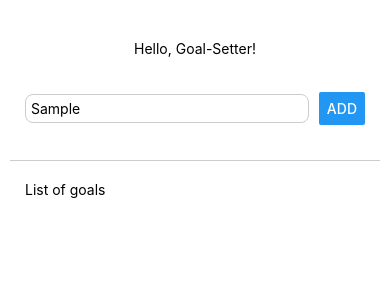
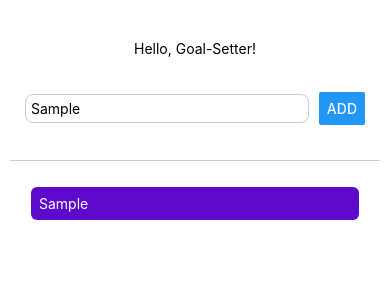
Before and after one commit to Elena-Weber/my-goals, a React Native app: screen / in a window 390 px wide. Both pictures are taken after typing "Sample" into the empty fields and a click on the button "ADD". Shown: the top 300 px of the page. Built offline with nearby package versions, Linux system fonts and the light colour scheme.

Commit message:
display list

```diff
--- a/App.js
+++ b/App.js
@@ -1,9 +1,10 @@
 import { useState } from 'react';
-import { StyleSheet, Text, View, Button, TextInput } from 'react-native';
+import { StyleSheet, Text, View, Button, TextInput, ScrollView, FlatList } from 'react-native';
 
 export default function App() {
 
   const [goal, setGoal] = useState('')
+  const [goals, setGoals] = useState([])
 
   function goalInputHandler(text) {
     // console.log(text)
@@ -11,7 +12,8 @@ export default function App() {
   }
 
   function addGoalHandler() {
-    console.log(goal)
+    // console.log(goal)
+    setGoals(currentGoals => [...currentGoals, {text: goal, key: Math.random().toString()}])
   }
 
   return (
@@ -25,8 +27,24 @@ export default function App() {
         />
         <Button title="Add" onPress={addGoalHandler} />
       </View>
-      <View style={styles.goalsContainer} >
-        <Text>List of goals</Text>
+      <View style={styles.goalsContainer}>
+        <FlatList
+          data={goals}
+          renderItem={(itemData) => {
+            itemData.index
+            return (
+              <View style={styles.goalItem}>
+                <Text style={styles.goalText}>
+                  {itemData.item.text}
+                </Text>
+              </View>
+            )
+          }}
+          keyExtractor={(item, index) => {
+            return item.key
+          }}
+          alwaysBounceVertical={false}>
+        </FlatList>
       </View>
     </View>
   );
@@ -35,13 +53,9 @@ export default function App() {
 const styles = StyleSheet.create({
   container: {
     flex: 1,
-    // backgroundColor: '#fff',
-    padding: 10,
-    // alignItems: 'center',
-    // justifyContent: 'center',
+    padding: 10
   },
   greeting: {
-    // flex: 1,
     backgroundColor: '#fff',
     marginTop: 30,
     textAlign: 'center'
@@ -68,5 +82,15 @@ const styles = StyleSheet.create({
     flex: 9,
     marginTop: 10,
     paddingHorizontal: 15
+  },
+  goalItem: {
+    margin: 6,
+    padding: 5,
+    borderRadius: 6,
+    backgroundColor: '#5e0acc',
+  },
+  goalText: {
+    padding: 3,
+    color: 'white'
   }
 });
```
